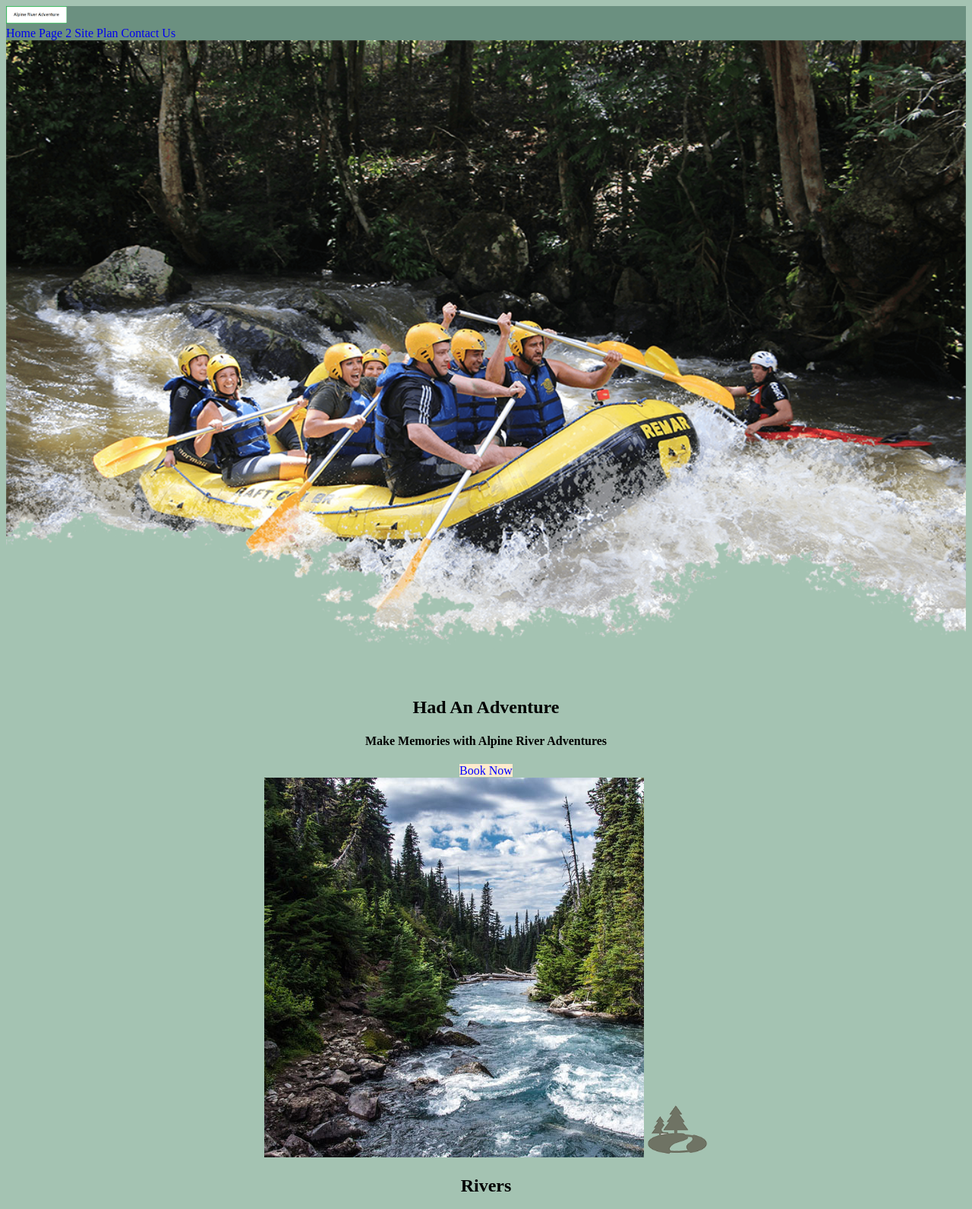
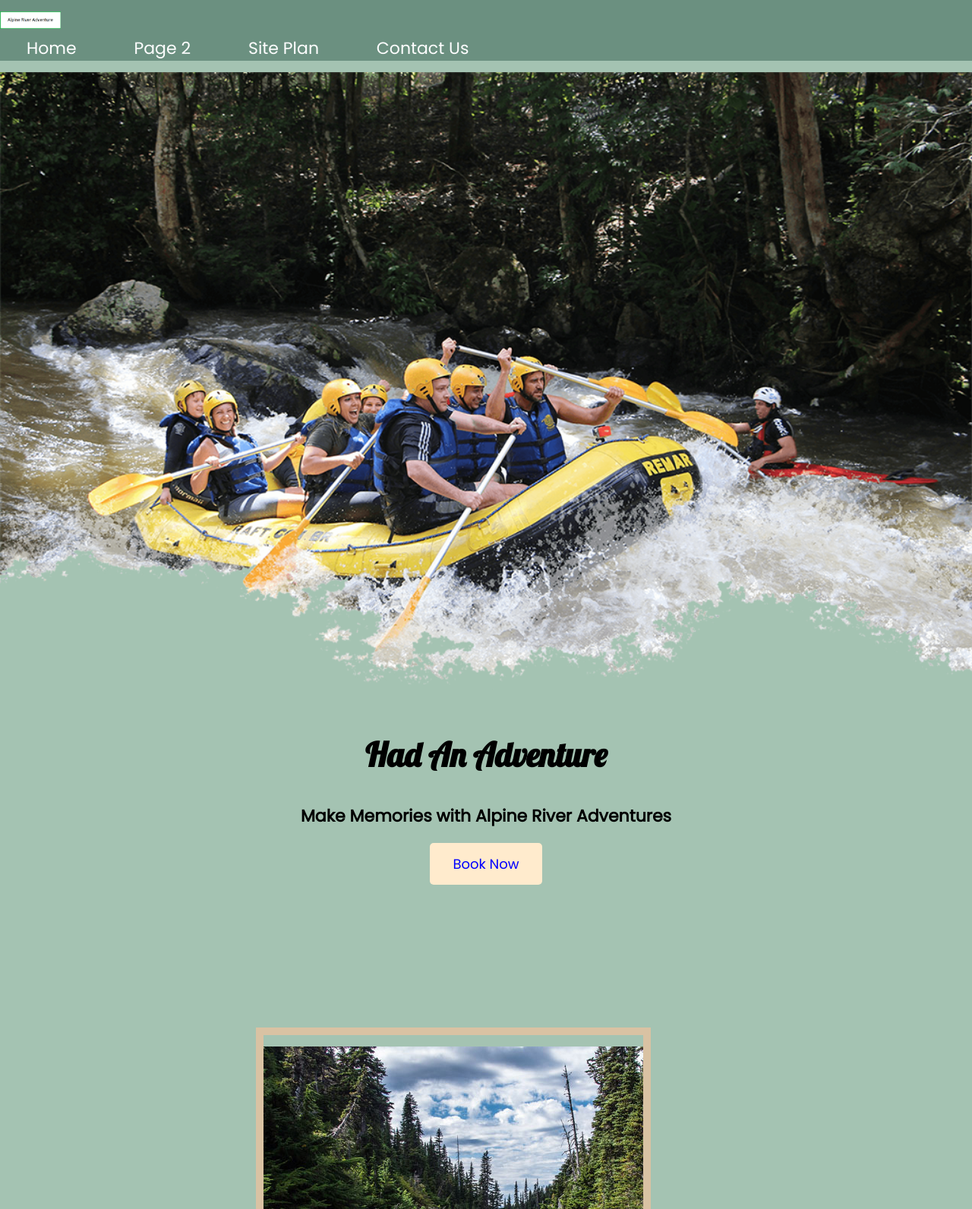
Before and after one commit to bauten/WDD130, a plain HTML site: page wwr/index.html in a window 1280 px wide. Shown: the top 1592 px of the page at 76% size. Drawn offline with Linux system fonts and the light colour scheme.

Commit message:
more css

```diff
--- a/wwr/styles/style.css
+++ b/wwr/styles/style.css
@@ -1,11 +1,23 @@
+@import url('https://fonts.googleapis.com/css2?family=Lobster&family=Poppins&display=swap');
 
+#logo_link {
+    padding-top: 5px;
+}
 #content {
     max-width:1600px;
     margin: 0 auto;
 }
 nav a {
+    color:white;
+    text-decoration: underline;
     text-align: center;
     text-decoration: none;
+    padding: 35px;
+}
+.home-title {
+    font-family: Lobster, Arial, sans-serif;
+    font-size: 2em;
+    margin-top: 10px;
 }
 #hero-msg {
     text-align: center;
@@ -13,7 +25,10 @@ nav a {
 h1 {
     text-align: center;
 }
-
+h2 {
+    margin: 0;
+    font-family: Arial, sans-serif;
+}
 h4{
     text-align: center;
 }
@@ -30,6 +45,10 @@ main section {
 
 body {
     background-color: #A4C3B2;
+    font-family: Poppins, Arial, sans-serif;
+    font-size: 22px;
+    margin: 0;
+    padding: 0;
 
 }
 header {
@@ -38,15 +57,32 @@ header {
 nav a:hover {
     background-color: black;
 }
+.rivers-card {
+    margin: 200px 0;
+}
+.camping-card {
+    margin: 200px 0;
+}
+.rapids-card {
+    margin: 200px 0;
+}
 .book {
 color:blue;
 text-decoration: none;
 background-color:blanchedalmond;
+font-size: 18px;
+padding: 15px 30px;
+margin-top: 50px;
+border-radius: 5px;
 }
 .join {
 color:blue;
 text-decoration: none;
 background-color:blanchedalmond;
+font-size: 18px;
+padding: 15px 30px;
+margin-top: 50px;
+border-radius: 5px;
 }
 .book:hover {
 color:yellow;
@@ -56,16 +92,31 @@ background-color: black;
 color:yellow;
 background-color:black;
 }
+.card-img {
+    border: 10px solid #d9c2a3;
+}
+main section img {
+    box-sizing: border-box;
+}
 .msg {
 color:white;
 background-color:#6b9080;
-
+line-height: 1.5em;
+padding: 35px;
+}
+.msg p {
+    font-size: .8em;
+    padding-bottom: 15px;
 }
 footer {
 background-color: #6b9080 ;
+padding: 25px 50px;
+padding-top: 15px;
+margin-top: 200px;
 }
 .icon {
     width:80px;
+    padding-top: 10px;
 }
 .logo{
     width:80px;
@@ -82,3 +133,10 @@ footer p {
 footer p a:hover {
     text-decoration:underline;
 }
+
+.social {
+    padding-top: 15px;
+}
+img {
+    padding-top: 15px;
+}
```
